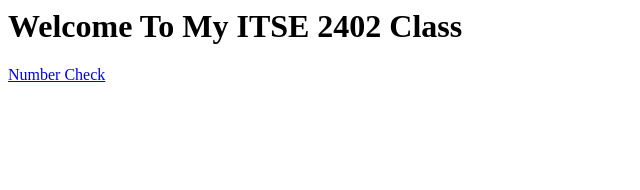
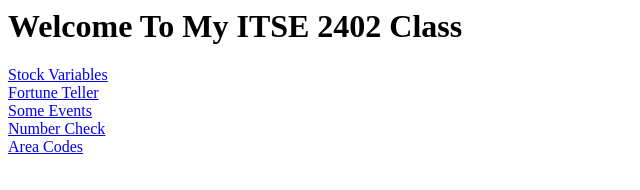
Before and after one commit to Secileki11/bgtz02itse.github.io, a plain HTML site: page index.html in a window 1280 px wide. Shown: the whole page, without its empty margins (0-640 px from the left). Drawn offline with Linux system fonts and the light colour scheme.

Commit message:
Update index.html

```diff
--- a/index.html
+++ b/index.html
@@ -1,3 +1,4 @@
+
 <html>
    <head>
       <title>Intro to JavaScript</title>
@@ -7,6 +8,11 @@
    </head>
    <body>
       <h1>Welcome To My ITSE 2402 Class</h1>
-      <a href="unit06/NumberCheck.html">Number Check</a>
+      <a href="unit04/StockVariables.html">Stock Variables</a> <br>
+      <a href="unit05/FortuneTeller.html">Fortune Teller</a> <br>
+      <a href="unit05/SomeEvents.html">Some Events</a> <br>
+      <a href="unit06/NumberCheck.html">Number Check</a> <br>
+      <a href="unit06/AreaCodes.html">Area Codes</a> <br>
+
    </body>
 </html>
```
